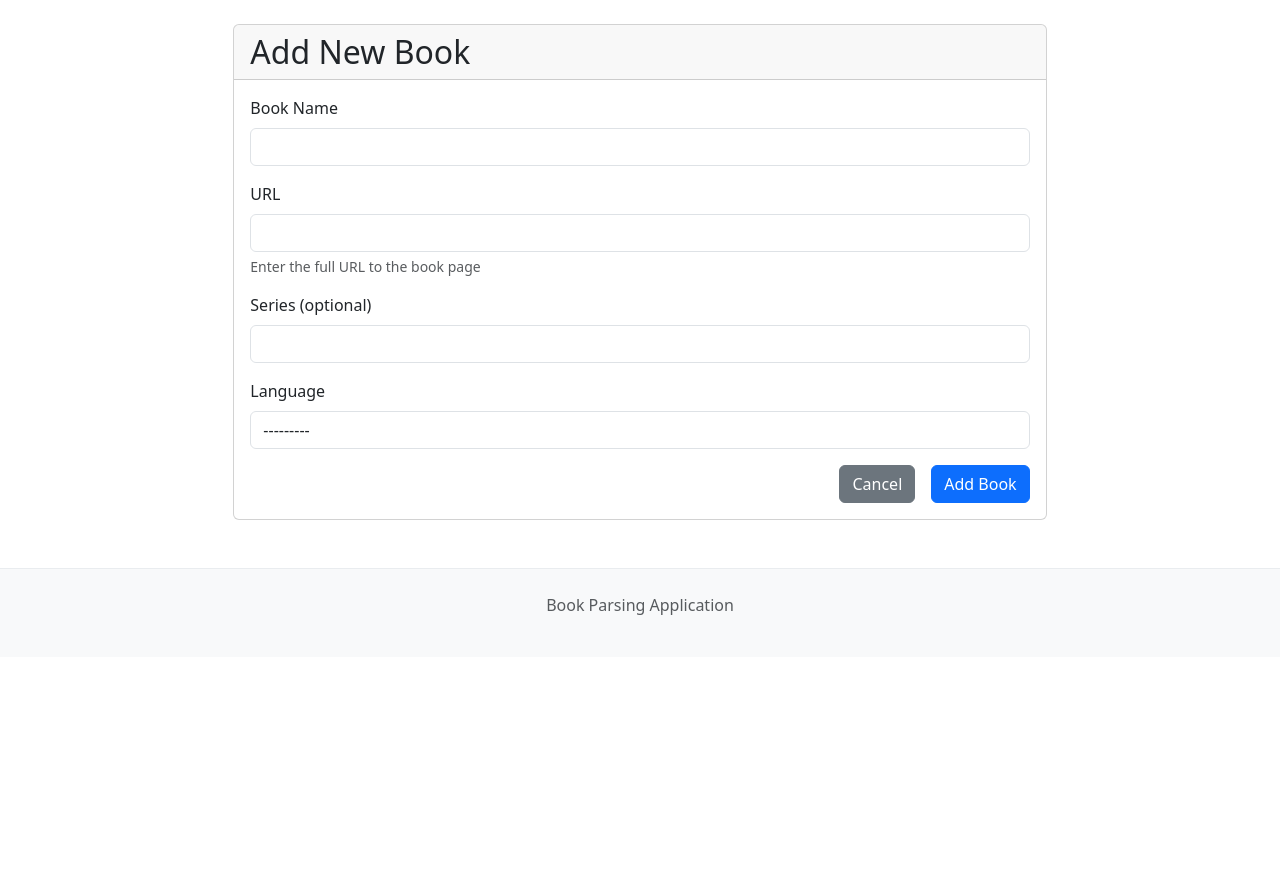
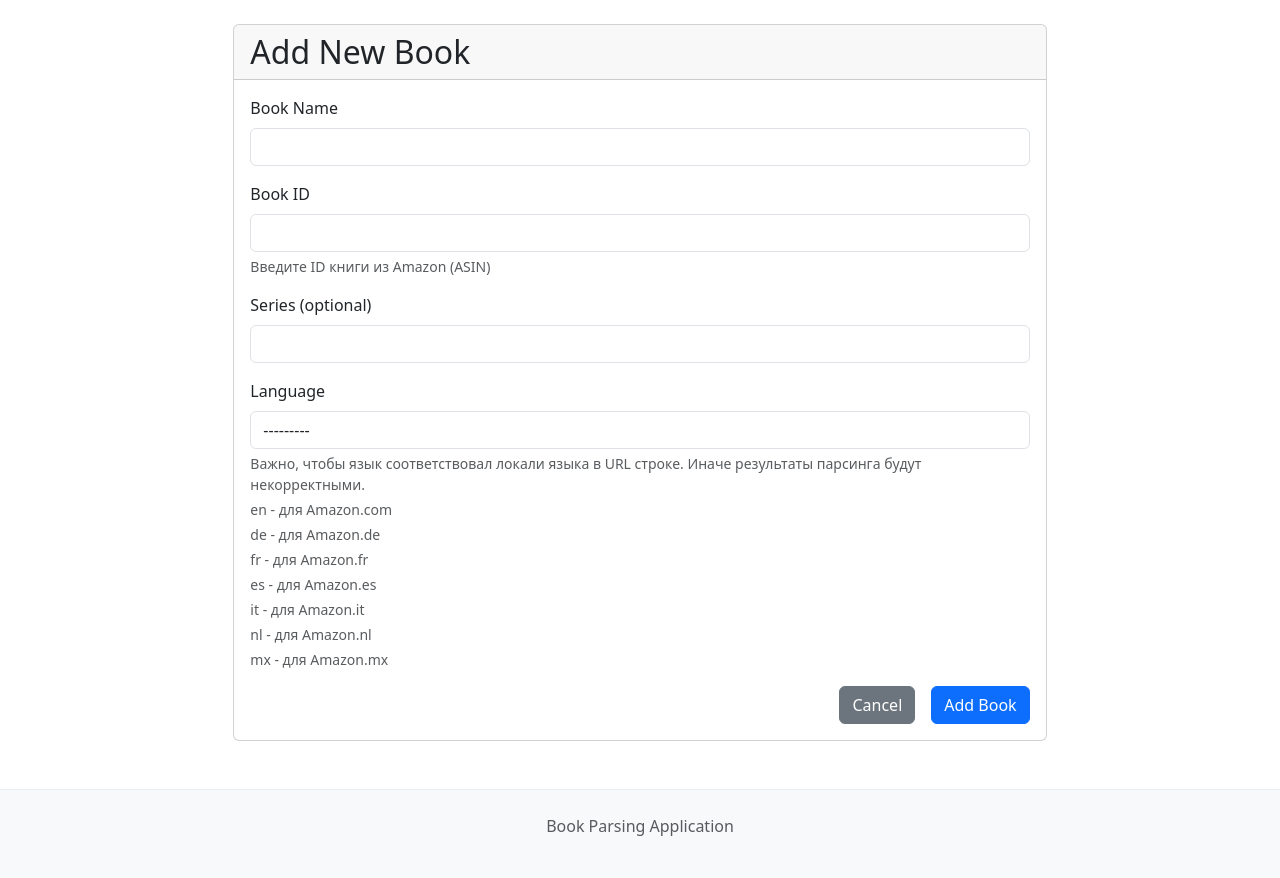
Before and after one commit to ai-media-flow-dev/amazon_parser, a Django app: page /books/books/add/ in a window 1280 px wide. Shown: the part 56-934 px from the top of the page. Before the commit the page ends 671 px from the top, so only its background shows below. Run offline with Django 5.2, Linux system fonts and the light colour scheme.

Commit message:
Replace url to book ID

```diff
--- a/amazon_parser/core/forms.py
+++ b/amazon_parser/core/forms.py
@@ -1,3 +1,4 @@
+import re
 from django import forms
 from .models import Book, BookSeries
 
@@ -8,20 +9,28 @@ class BookForm(forms.ModelForm):
         required=False,
         widget=forms.TextInput(attrs={'class': 'form-control'}),
     )
-    url = forms.URLField(
+    book_id = forms.CharField(
+        label='Book ID',
         max_length=1000,
-        widget=forms.URLInput(attrs={'class': 'form-control'}),
+        widget=forms.TextInput(attrs={'class': 'form-control'}),
     )
 
-    def clean_url(self) -> str:
-        url = self.cleaned_data.get('url')
-        if url and not url.endswith('?language=en_GB'):
-            raise forms.ValidationError('URL must end with ?language=en_GB')
-        return url
+    def clean(self) -> str:
+        book_id = self.cleaned_data.get('book_id')
+        language = self.cleaned_data.get('language')
+        if language == 'en':
+            language = 'com'
+        complete_url = f'https://www.amazon.{language}/dp/{book_id}?language=en_GB'
+        self.cleaned_data['url'] = complete_url
+        return self.cleaned_data
+        # match = re.search(r'(https://www\.amazon\.[^/]+/dp/\w+)', url)
+        # if match:
+            # return match.group(1) + '/?language=en_GB'
+        # raise forms.ValidationError('URL must be a valid Amazon product URL')
 
     class Meta:
         model = Book
-        fields = ['name', 'url', 'series_title', 'language']
+        fields = ['name', 'book_id', 'series_title', 'language']
         widgets = {
             'name': forms.TextInput(attrs={'class': 'form-control'}),
             'language': forms.Select(attrs={'class': 'form-control'}),
--- a/amazon_parser/core/templates/core/add_book.html
+++ b/amazon_parser/core/templates/core/add_book.html
@@ -22,12 +22,12 @@
                     </div>
 
                     <div class="mb-3">
-                        <label for="{{ form.url.id_for_label }}" class="form-label">URL</label>
-                        {{ form.url }}
-                        {% if form.url.errors %}
-                            <div class="text-danger">{{ form.url.errors }}</div>
+                        <label for="{{ form.book_id.id_for_label }}" class="form-label">Book ID</label>
+                        {{ form.book_id }}
+                        {% if form.book_id.errors %}
+                            <div class="text-danger">{{ form.book_id.errors }}</div>
                         {% endif %}
-                        <div class="form-text">Enter the full URL to the book page</div>
+                        <div class="form-text">Введите ID книги из Amazon (ASIN)</div>
                     </div>
 
                     <div class="mb-3">
@@ -44,6 +44,14 @@
                         {% if form.language.errors %}
                             <div class="text-danger">{{ form.language.errors }}</div>
                         {% endif %}
+                        <div class="form-text">Важно, чтобы язык соответствовал локали языка в URL строке. Иначе результаты парсинга будут некорректными.</div>
+                        <div class="form-text">en - для Amazon.com</div>
+                        <div class="form-text">de - для Amazon.de</div>
+                        <div class="form-text">fr - для Amazon.fr</div>
+                        <div class="form-text">es - для Amazon.es</div>
+                        <div class="form-text">it - для Amazon.it</div>
+                        <div class="form-text">nl - для Amazon.nl</div>
+                        <div class="form-text">mx - для Amazon.mx</div>
                     </div>
 
                     <div class="d-grid gap-2 d-md-flex justify-content-md-end">
--- a/amazon_parser/core/utils.py
+++ b/amazon_parser/core/utils.py
@@ -222,7 +222,7 @@ class AmazonKDPParser:
                 rating = None
             reviews_count_span = customer_reviews_div.find(id="acrCustomerReviewText")
             if reviews_count_span:
-                reviews_count = float(reviews_count_span.text.strip().split()[0])
+                reviews_count = float(reviews_count_span.text.strip().split()[0].replace(',', ''))
             else:
                 logger.warning("No reviews count span found")
                 reviews_count = None
@@ -236,10 +236,11 @@ class AmazonKDPParser:
         :return: list of best sellers ranks values
         """
         def _parse_rank(rank_text: str) -> dict:
+            rank_text = rank_text.replace(',', '')
             digit = re.search(r'\d+', rank_text)
             if digit:
                 place = digit.group()
-                rank_name = rank_text.replace(place, '').strip()
+                rank_name = rank_text.replace(place, '').replace("#", '').strip()
                 return {'place': place, 'rank_name': rank_name}
             else:
                 return {'place': None, 'rank_name': rank_text}
```
